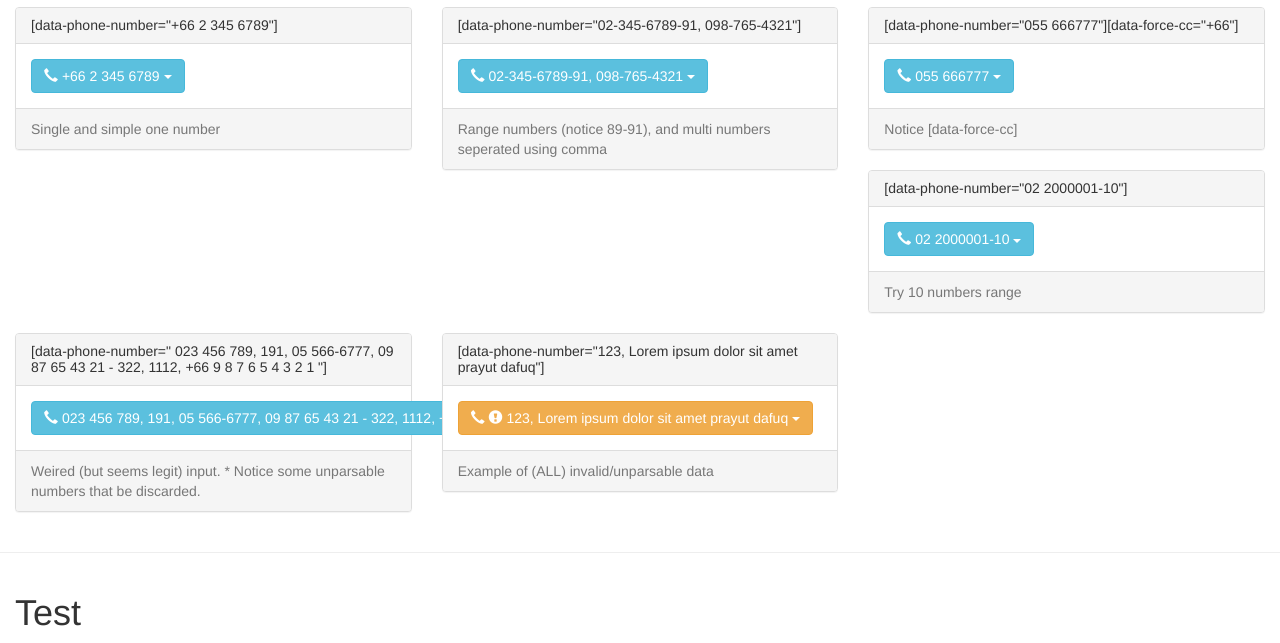
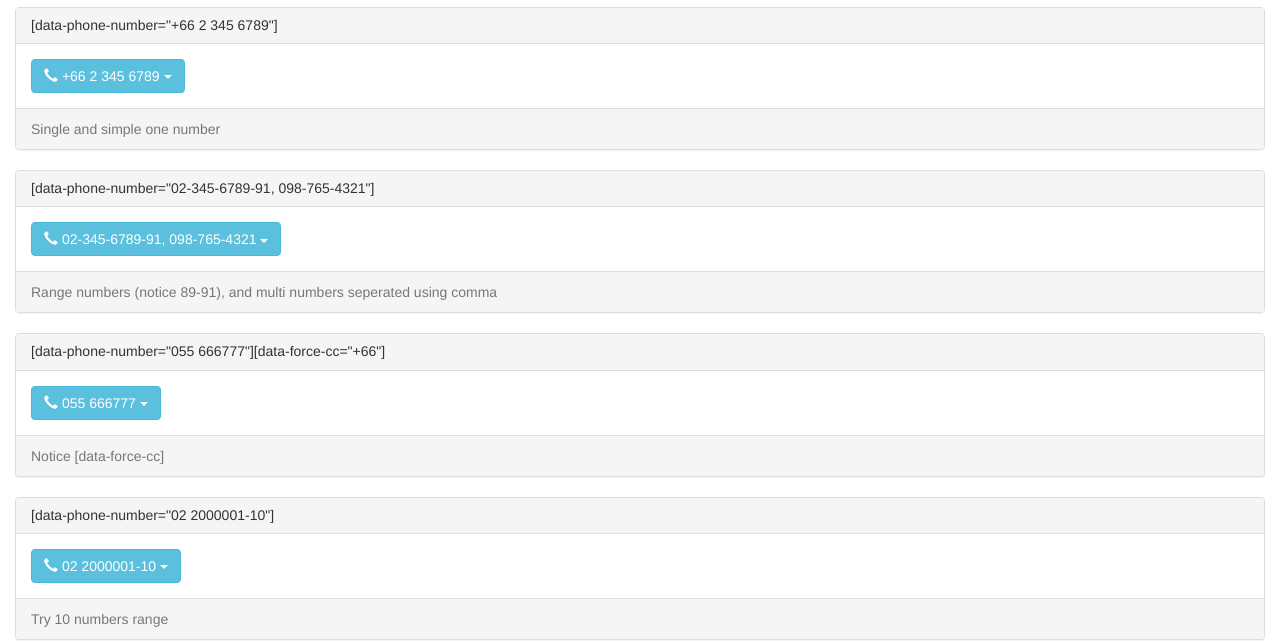
Before and after one commit to sovoboys/jQuery.thaiTel, a plain HTML site: page example.html in a window 1280 px wide. Shown: the part 157-800 px from the top of the page. Drawn offline with nearby package versions, Linux system fonts and the light colour scheme.

Commit message:
edit example

```diff
--- a/example.html
+++ b/example.html
@@ -45,7 +45,7 @@
     </div>
     <div class="row">
 
-      <div class="col-lg-4 col-md-6 col-sm-6">
+      <div class="col-sm-12">
         <div class="panel panel-default">
           <div class="panel-heading">
             <h4 class="panel-title"></h4>
@@ -55,7 +55,7 @@
         </div>
       </div>
 
-      <div class="col-lg-4 col-md-6 col-sm-6">
+      <div class="col-sm-12">
         <div class="panel panel-default">
           <div class="panel-heading">
             <h4 class="panel-title"></h4>
@@ -65,7 +65,7 @@
         </div>
       </div>
 
-      <div class="col-lg-4 col-md-6 col-sm-6">
+      <div class="col-sm-12">
         <div class="panel panel-default">
           <div class="panel-heading">
             <h4 class="panel-title"></h4>
@@ -75,7 +75,7 @@
         </div>
       </div>
 
-      <div class="col-lg-4 col-md-6 col-sm-6">
+      <div class="col-sm-12">
         <div class="panel panel-default">
           <div class="panel-heading">
             <h4 class="panel-title"></h4>
@@ -85,7 +85,7 @@
         </div>
       </div>
 
-      <div class="col-lg-4 col-md-6 col-sm-6">
+      <div class="col-sm-12">
         <div class="panel panel-default">
           <div class="panel-heading">
             <h4 class="panel-title"></h4>
@@ -102,7 +102,7 @@
         </div>
       </div>
 
-      <div class="col-lg-4 col-md-6 col-sm-6">
+      <div class="col-sm-12">
         <div class="panel panel-default">
           <div class="panel-heading">
             <h4 class="panel-title"></h4>
```
